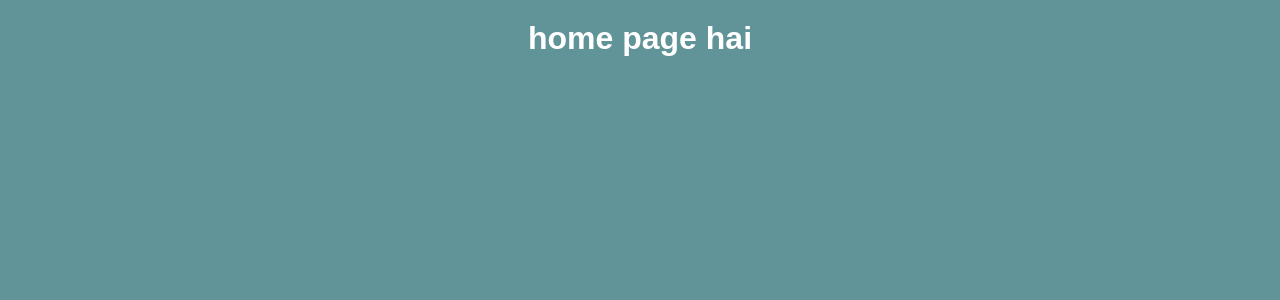
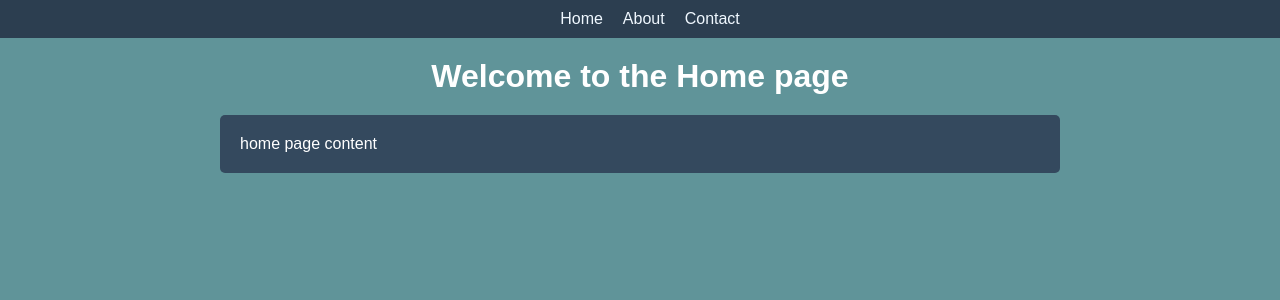
Before and after one commit to Anmol-Nishad06/backend, a Django app: page / in a window 1280 px wide. Shown: the top 300 px of the page. Run offline with Django 5.2, Linux system fonts and the light colour scheme.

Commit message:
added jinja2

```diff
--- /dev/null
+++ b/app1/templates/app1/first.html
@@ -0,0 +1,6 @@
+{% extends "layout.html" %}
+{% block title %}first{% endblock %}
+{% block heading %} <h1> welcome to the first page  </h1> {% endblock %}
+{% block content %}
+<p>Content for the first page goes here...</p>
+{% endblock %}
--- /dev/null
+++ b/app1/urls.py
@@ -0,0 +1,6 @@
+from django.urls import path
+from app1 import views
+
+urlpatterns = [
+    path('', views.first, name='first'),
+]
--- a/app1/views.py
+++ b/app1/views.py
@@ -1,3 +1,6 @@
 from django.shortcuts import render
 
 # Create your views here.
+
+def first(request):
+    return render(request, 'app1/first.html')
--- a/core/settings.py
+++ b/core/settings.py
@@ -37,6 +37,7 @@ INSTALLED_APPS = [
     'django.contrib.sessions',
     'django.contrib.messages',
     'django.contrib.staticfiles',
+    'app1',
 ]
 
 MIDDLEWARE = [
--- a/core/urls.py
+++ b/core/urls.py
@@ -15,7 +15,7 @@ Including another URLconf
     2. Add a URL to urlpatterns:  path('blog/', include('blog.urls'))
 """
 from django.contrib import admin
-from django.urls import path
+from django.urls import path,include
 from core import views
 
 urlpatterns = [
@@ -23,4 +23,5 @@ urlpatterns = [
     path('', views.home, name='home'),
     path('about/', views.about, name='about'),
     path('contact/', views.contact, name='contact'),
+    path('app1/', include('app1.urls')),
 ]
--- a/static/index.css
+++ b/static/index.css
@@ -1,6 +1,6 @@
-*{
-    padding: 0%;
-    margin: 0%;
+* {
+    padding: 0;
+    margin: 0;
 }
 
 body {
@@ -9,8 +9,35 @@ body {
     color: #ffffff;
 }
 
-h1{
+h1 {
     text-align: center;
     margin-top: 20px;
     color: #ffffff;
 }
+
+.navbar {
+    width: 100%;
+    background-color: #2c3e50;
+    padding: 10px;
+    text-align: center;
+}
+
+.navbar ul {
+    list-style: none;
+    display: flex;
+    justify-content: center;
+    gap: 20px;
+}
+
+.navbar ul li a {
+    text-decoration: none;
+    color: aliceblue;
+}
+
+main {
+    padding: 20px;
+    background-color: #34495e;
+    border-radius: 5px;
+    margin: 20px auto;
+    max-width: 800px;
+}
--- a/templates/index.html
+++ b/templates/index.html
@@ -1,13 +1,4 @@
-{% load static %}
-<!DOCTYPE html>
-<html lang="en">
-<head>
-    <meta charset="UTF-8">
-    <meta name="viewport" content="width=device-width, initial-scale=1.0">
-    <link rel="stylesheet" href="{% static 'index.css' %}">
-    <title>home</title>
-</head>
-<body>
-    <h1>home page hai</h1>
-</body>
-</html>
+{% extends "layout.html" %}
+{% block title %}Home{% endblock %}
+{% block heading %} <h1>Welcome to the Home page</h1> {% endblock %}
+{% block content %} <p>home page content</p> {% endblock %}
--- /dev/null
+++ b/templates/layout.html
@@ -0,0 +1,27 @@
+{% load static %}
+<!DOCTYPE html>
+<html lang="en">
+<head>
+    <meta charset="UTF-8">
+    <meta name="viewport" content="width=device-width, initial-scale=1.0">
+    <title>
+        {% block title %}loading{% endblock %}
+    </title>
+    <link rel="stylesheet" href="{% static 'index.css' %}">
+</head>
+<body>
+    <div class="navbar">
+        <ul>
+            <li><a href="/">Home</a></li>
+            <li><a href="/about">About</a></li>
+            <li><a href="/contact">Contact</a></li>
+        </ul>
+    </div>
+    {% block heading %} <h1>Loading</h1> {% endblock %}
+    <main>
+        {% block content %}
+        <p>Content goes here...</p>
+        {% endblock %}
+    </main>
+</body>
+</html>
```
